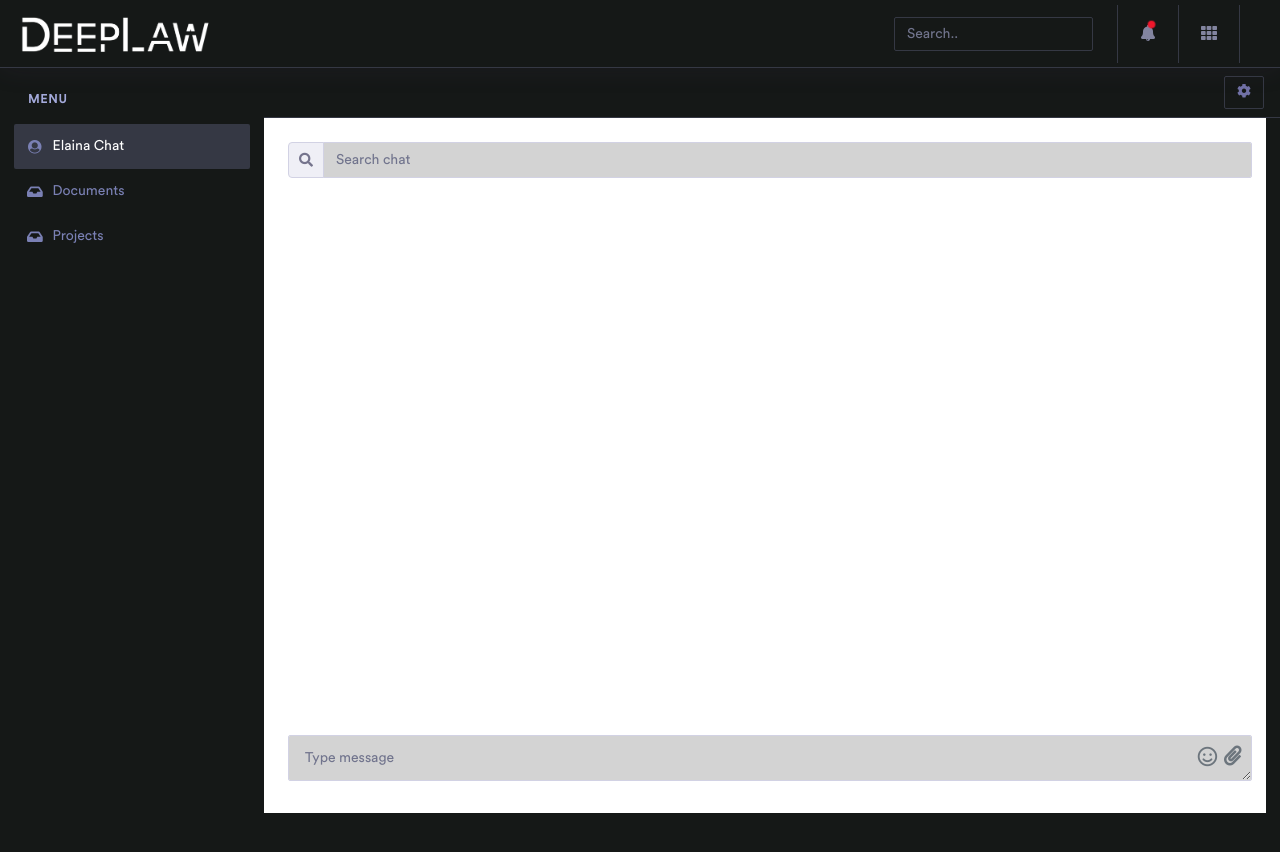
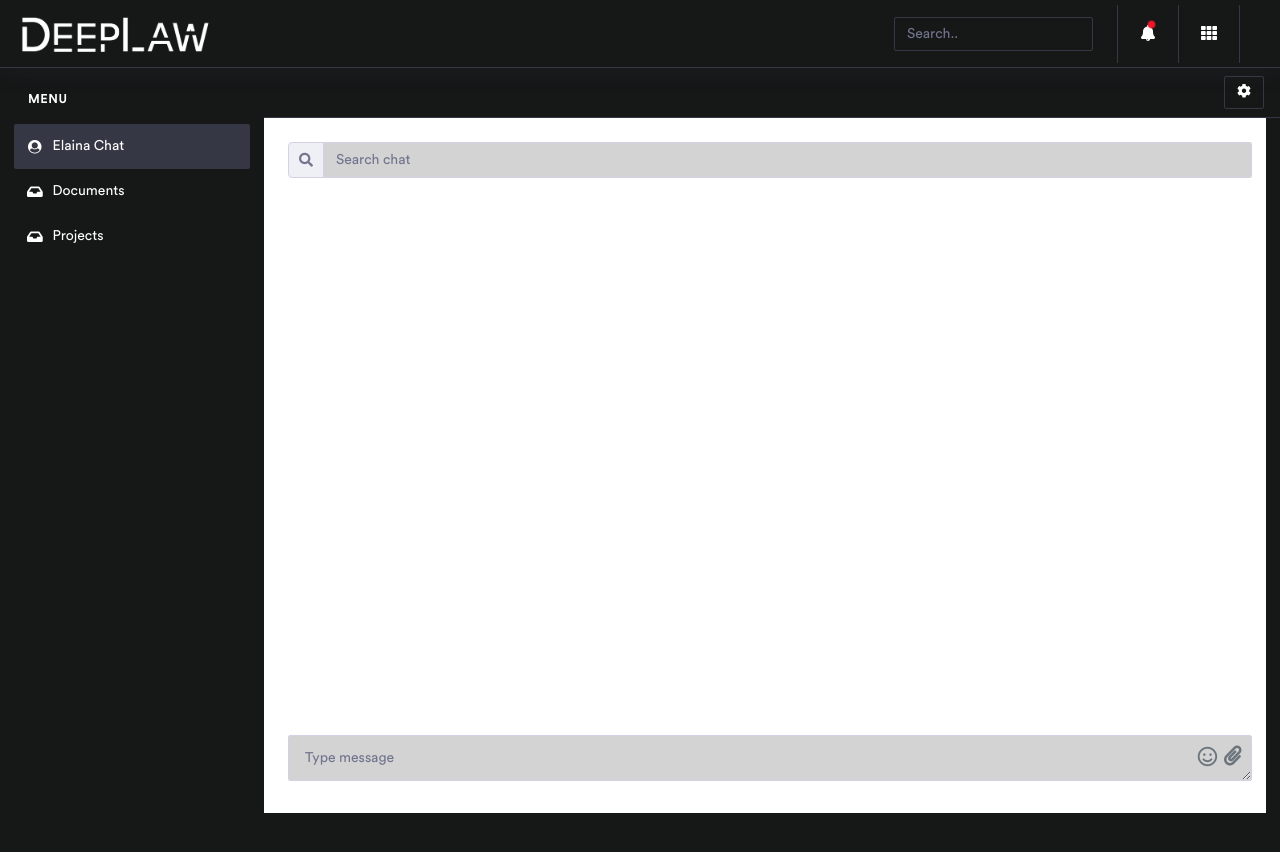
Before and after one commit to midasdev711/DeepLaw, a website: page deeplaw-client-dashboard/public/pages/chat.html in a window 1280 px wide. Drawn offline with nearby package versions, Linux system fonts and the light colour scheme; no server answers; sample sign-in values are in the browser's storage.

Commit message:
change colors

```diff
--- a/deeplaw-client-dashboard/public/assets/custom/css/main.css
+++ b/deeplaw-client-dashboard/public/assets/custom/css/main.css
@@ -52,3 +52,23 @@ div#custom-search input.form-control {
 	color: white;
 	border-color: #353844;
 }
+
+.sidebar-dark.nav-left-sidebar .navbar-nav .nav-link {
+	color: white;
+}
+
+.sidebar-dark .nav-divider {
+	color: white;
+}
+
+.sidebar-dark.nav-left-sidebar .nav-link i {
+	color: white;
+}
+
+.btn-outline-light {
+	color: white;
+}
+
+.navbar-right-top .nav-item .nav-link {
+	color: white;
+}
```
